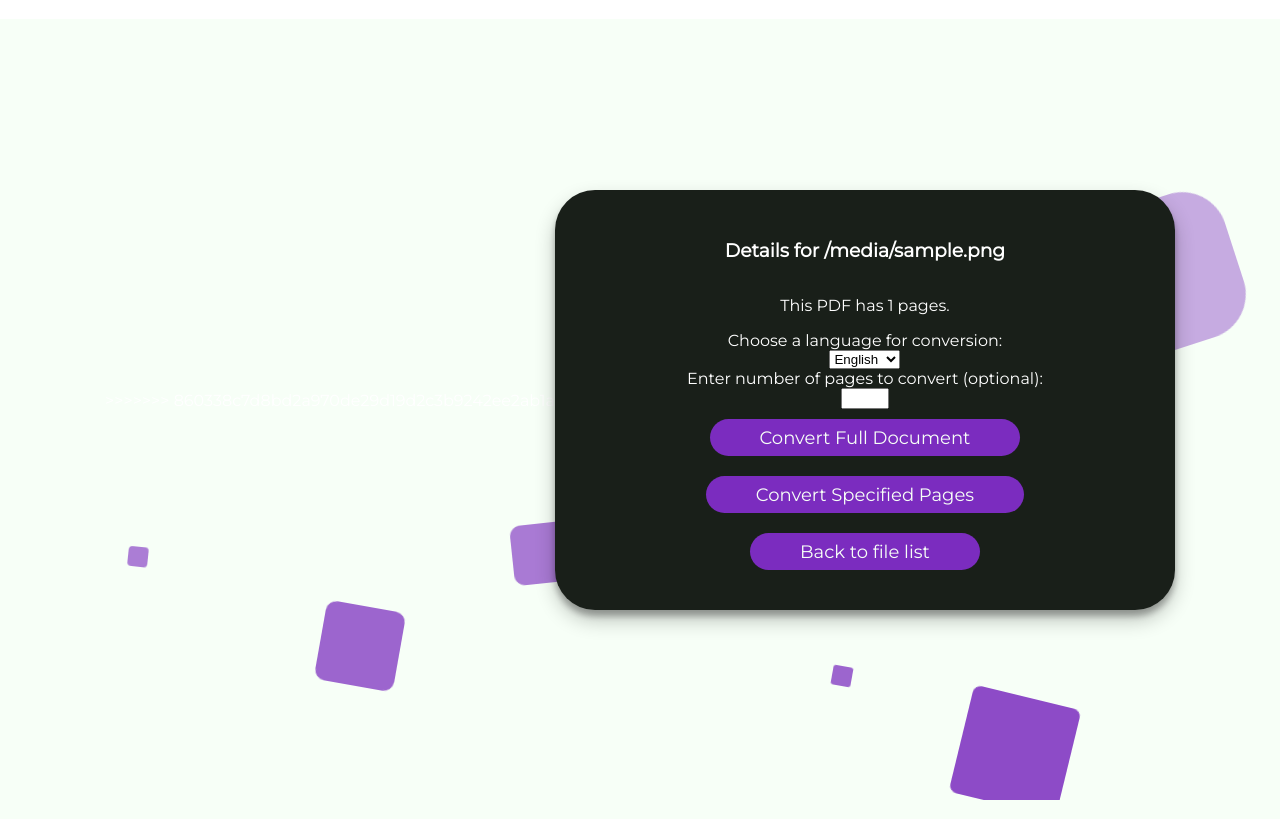
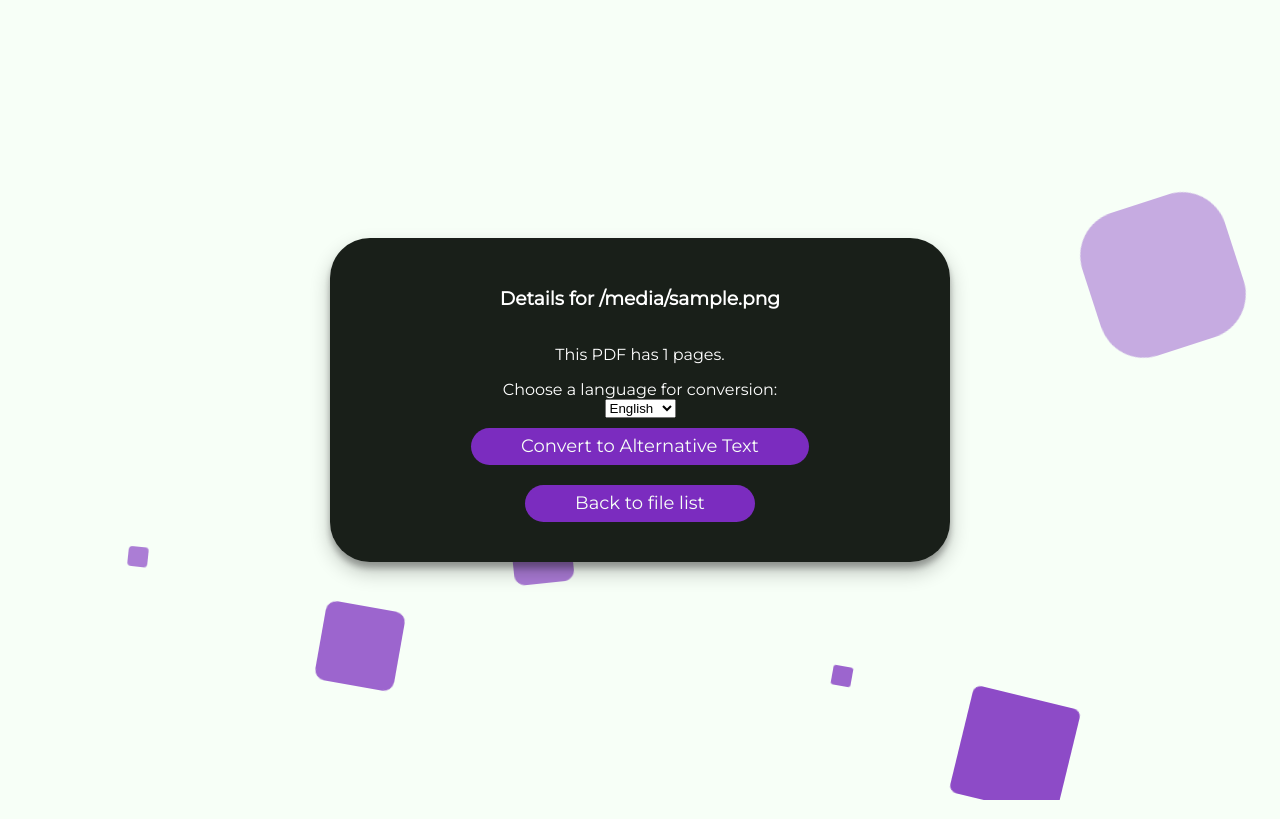
Before and after one commit to AltarisV/TRAIL-PDF, a Flask app: template templates/file_details.html in a window 1280 px wide. Run offline with Flask 3, Linux system fonts and the light colour scheme; the template is opened without the code that fills it: most values are stand-ins (such as "Sample title", 1, 10 or a date in 2020).

Commit message:
Add changes implemented by https://github.com/DrawingNea in https://github.com/AltarisV/TRAIL-PDF/pull/2

```diff
--- a/templates/file_details.html
+++ b/templates/file_details.html
@@ -182,7 +182,6 @@
     </style>
 </head>
 <body>
-<<<<<<< HEAD
 <div class="area">
     <ul class="circles">
         <li></li>
@@ -198,15 +197,11 @@
     </ul>
 </div>
 <div class="form-container">
-=======
-  <div class="form-container">
->>>>>>> 860338c7d8bd2a970de29d19d2c3b9242ee2ab1a
     <div class="upload-files-container">
         <form
                 enctype="multipart/form-data"
                 action="{{ url_for('convert_pdf', filename=filename) }}"
                 method="post"
-                  id="conversionForm"
         >
             <h3>Details for {{ filename }}</h3>
             <p>This PDF has {{ page_count }} pages.</p>
@@ -219,35 +214,16 @@
                 <!-- Add other languages as needed -->
             </select>
 
-              <!-- Input for number of pages (optional) -->
-              <label for="num_pages">Enter number of pages to convert (optional):</label>
-              <input type="number" name="num_pages" id="num_pages" min="1" max="{{ page_count }}">
-
-              <!-- Button to convert the full document -->
             <input
                     class="upload-button"
                     type="submit"
-                      value="Convert Full Document"
+                    value="Convert to Alternative Text"
             />
-
-              <!-- Button to convert specified number of pages -->
-              <button type="button" class="upload-button" onclick="submitPartialConversion()">
-                  Convert Specified Pages
-              </button>
-
             <button class="upload-button">
                 <a href="{{ url_for('index') }}">Back to file list</a>
             </button>
         </form>
     </div>
 </div>
-
-  <script>
-      function submitPartialConversion() {
-          var form = document.getElementById('conversionForm');
-          form.action = "{{ url_for('convert_pdf_n_pages', filename=filename) }}";
-          form.submit();
-      }
-  </script>
 </body>
 </html>
```
Also changed, not shown: templates/index.html (indentation only). Lines whose indentation alone changed are shown as unchanged.
